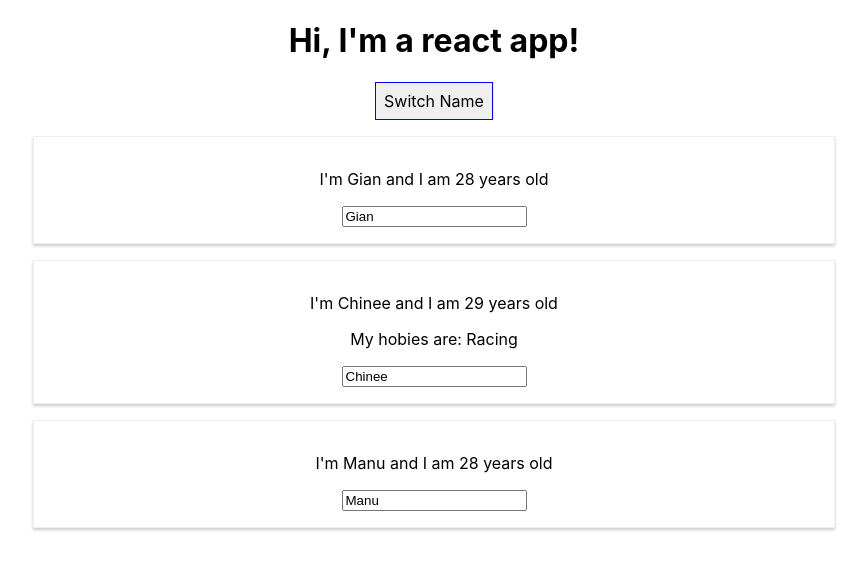
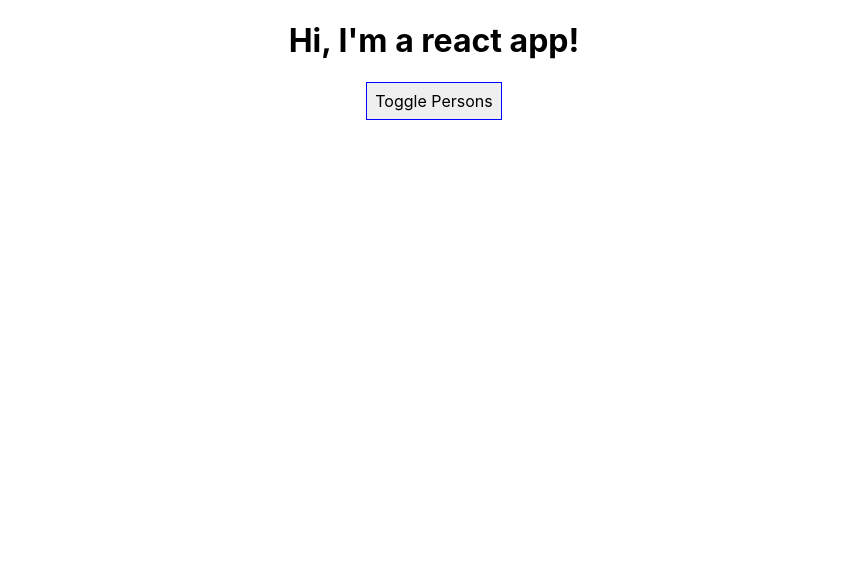
Before and after one commit to flip615/udemy, a React (Create React App) app in the folder react-complete-guide/: page / in a window 1280 px wide. Shown: the top 570 px of the page, without its empty margins (206-1073 px from the left). Built offline with nearby package versions, Linux system fonts and the light colour scheme.

Commit message:
Started Section 3

```diff
--- a/react-complete-guide/src/App.js
+++ b/react-complete-guide/src/App.js
@@ -8,7 +8,9 @@
       {name: 'Gian', age: 28},
       {name: 'Chinee', age: 29},
       {name: 'Manu', age: 28}
-    ]
+    ],
+    otherState: 'some other Value',
+    showPersons:false
   };
 
   switchNameHandler = (newName) => {
@@ -16,7 +18,7 @@
     this.setState({
       persons: [
         {name: 'GianFranco', age: 29},
-        {name: 'Chinee', age: 30},
+        {name: 'Maricris', age: 30},
         {name: newName, age: 29}
       ]
     })
@@ -30,7 +32,12 @@
         {name: "Manu", age: 28}
       ]
     })
-  }
+  };
+
+  togglePersonsHandler = () =>{
+    const doesShow = this.state.showPersons;
+    this.setState({showPersons: !doesShow})
+  };
 
   render() {
     const style = {
@@ -40,23 +47,27 @@
       padding: '8px',
       cursor: 'pointer'
     };
+
+    let persons = null;
+    if(this.state.showPersons){
+      persons=(
+        <div >
+          {this.state.persons.map(person => {
+             return <Person name={person.name} age={person.age}/>
+          })}
+        </div>
+      )
+    }
+
     return (
       <div className="App">
         <h1>Hi, I'm a react app!</h1>
         <button
           style={style}
-          onClick={() => this.switchNameHandler()}>Switch Name</button>
-        <Person
-          name={this.state.persons[0].name}
-          age={this.state.persons[0].age}/>
-        <Person
-          name={this.state.persons[1].name}
-          age={this.state.persons[1].age}
-          changed={this.nameChangeHandler}
-          click={this.switchNameHandler.bind(this, "Chaninay")}>My hobies are: Racing</Person>
-        <Person
-          name={this.state.persons[2].name}
-          age={this.state.persons[2].age}/>
+          onClick={this.togglePersonsHandler}>Toggle Persons</button>
+        {persons}
+
+
 
       </div>
     );
@@ -64,3 +75,15 @@
 }
 
 export default App;
+
+// <Person
+//   name={this.state.persons[0].name}
+//   age={this.state.persons[0].age}/>
+// <Person
+//   name={this.state.persons[1].name}
+//   age={this.state.persons[1].age}
+//   changed={this.nameChangeHandler}
+//   click={this.switchNameHandler.bind(this, "Chaninay")}>My hobies are: Racing</Person>
+// <Person
+//   name={this.state.persons[2].name}
+//   age={this.state.persons[2].age}/>
```
